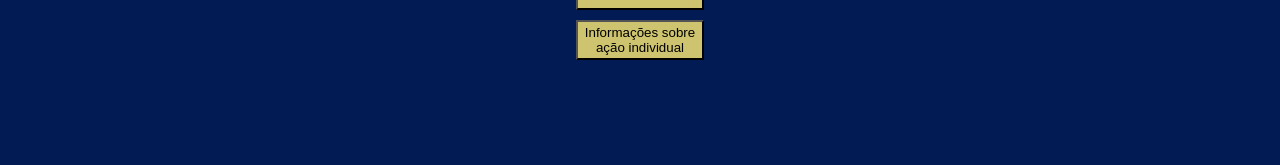
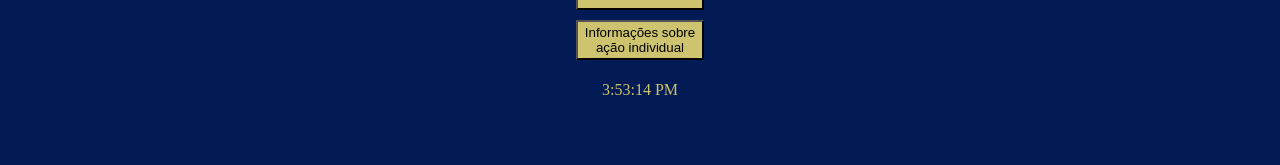
Before and after one commit to vinicarlosss/EarningYeld_com_Front-End, a React (Create React App) app in the folder front-end/: page / in a window 1280 px wide. Shown: the part 415-580 px from the top of the page. Built offline with nearby package versions, Linux system fonts and the light colour scheme.

Commit message:
adicionado o componente relógio

```diff
--- a/front-end/src/App.js
+++ b/front-end/src/App.js
@@ -3,6 +3,7 @@ import Logo from './Components/Logo/Logo';
 import Navbar from './Components/Navbar/Navbar';
 import Body from './Components/Body/Body';
 import Rodape from './Components/Rodapé/Rodape';
+import Relogio from './Components/Relogio/Relogio';
 
 const App = () =>{
   return(
@@ -10,6 +11,7 @@ const App = () =>{
       <Logo/>
       <Navbar/>
       <Body/>
+      <Relogio/>
       <Rodape/>
     </>
   );
--- a/front-end/src/Components/Body/Body.css
+++ b/front-end/src/Components/Body/Body.css
@@ -18,9 +18,9 @@
     align-items: center;
 }
 .body h1{
-    color: rgba(206, 195, 110, 100);;
+    color: rgba(206, 195, 110, 100);
 }
 
 .body h4{
-    color: rgba(206, 195, 110, 100);;
+    color: rgba(206, 195, 110, 100);
 }
--- /dev/null
+++ b/front-end/src/Components/Relogio/Relogio.css
@@ -0,0 +1,5 @@
+.relogio{
+    display: flex;
+    justify-content: center;
+    color: rgba(206, 195, 110, 100);
+}
--- /dev/null
+++ b/front-end/src/Components/Relogio/Relogio.js
@@ -0,0 +1,12 @@
+import React from "react";
+import './Relogio.css';
+
+export default function Relogio(){
+    let time = new Date().toLocaleTimeString();
+
+    return(
+        <section className="relogio">
+            <p>{time}</p>
+        </section>
+    )
+}
--- a/front-end/src/index.js
+++ b/front-end/src/index.js
@@ -2,10 +2,13 @@ import React from 'react';
 import ReactDOM from 'react-dom';
 import App from './App';
 
+const timer = () =>{
+  ReactDOM.render(
+    <React.StrictMode>
+      <App />
+    </React.StrictMode>,
+    document.getElementById('root')
+  );
+}
 
-ReactDOM.render(
-  <React.StrictMode>
-    <App />
-  </React.StrictMode>,
-  document.getElementById('root')
-);
+setInterval(timer, 1000);
```
